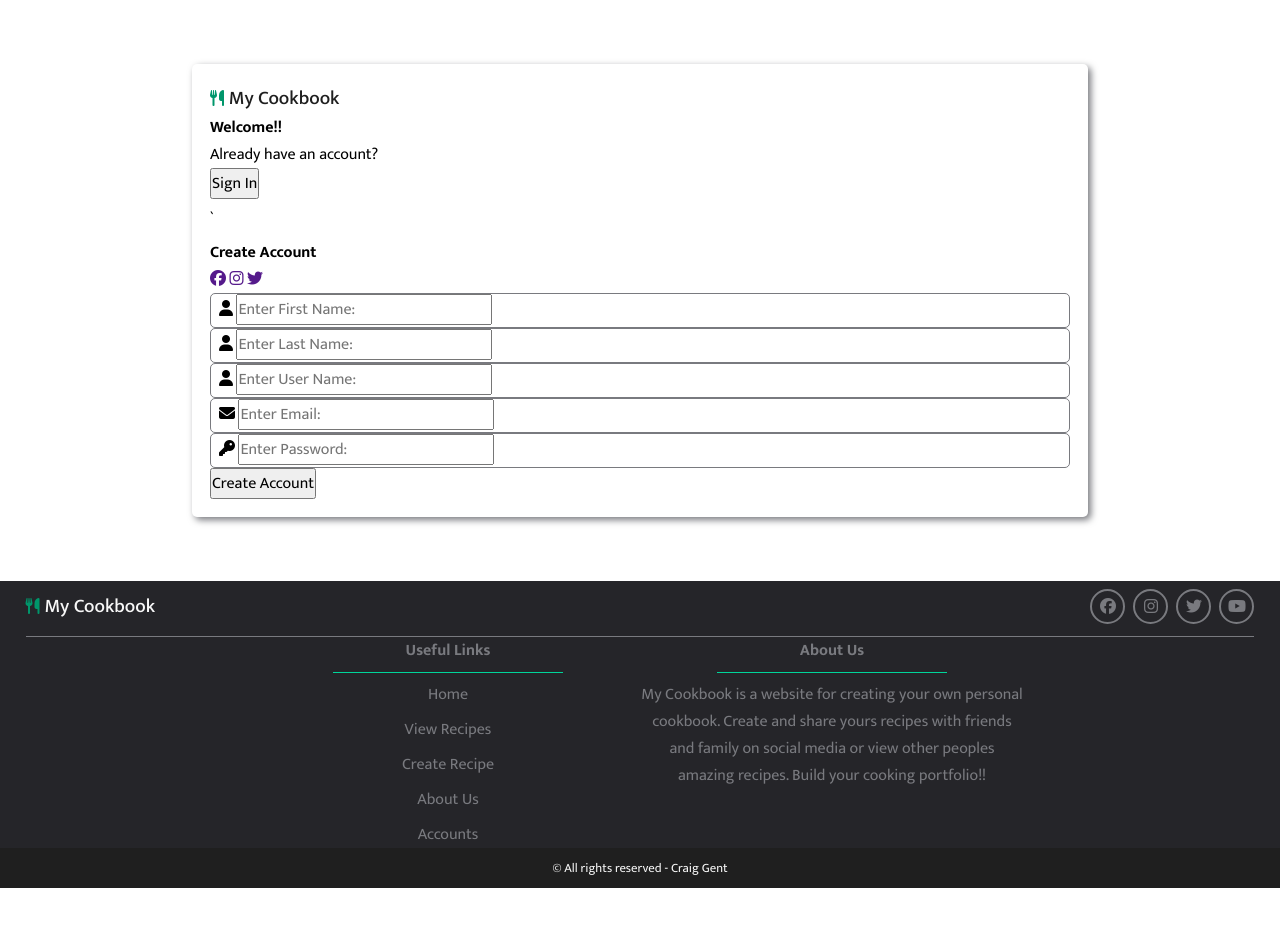
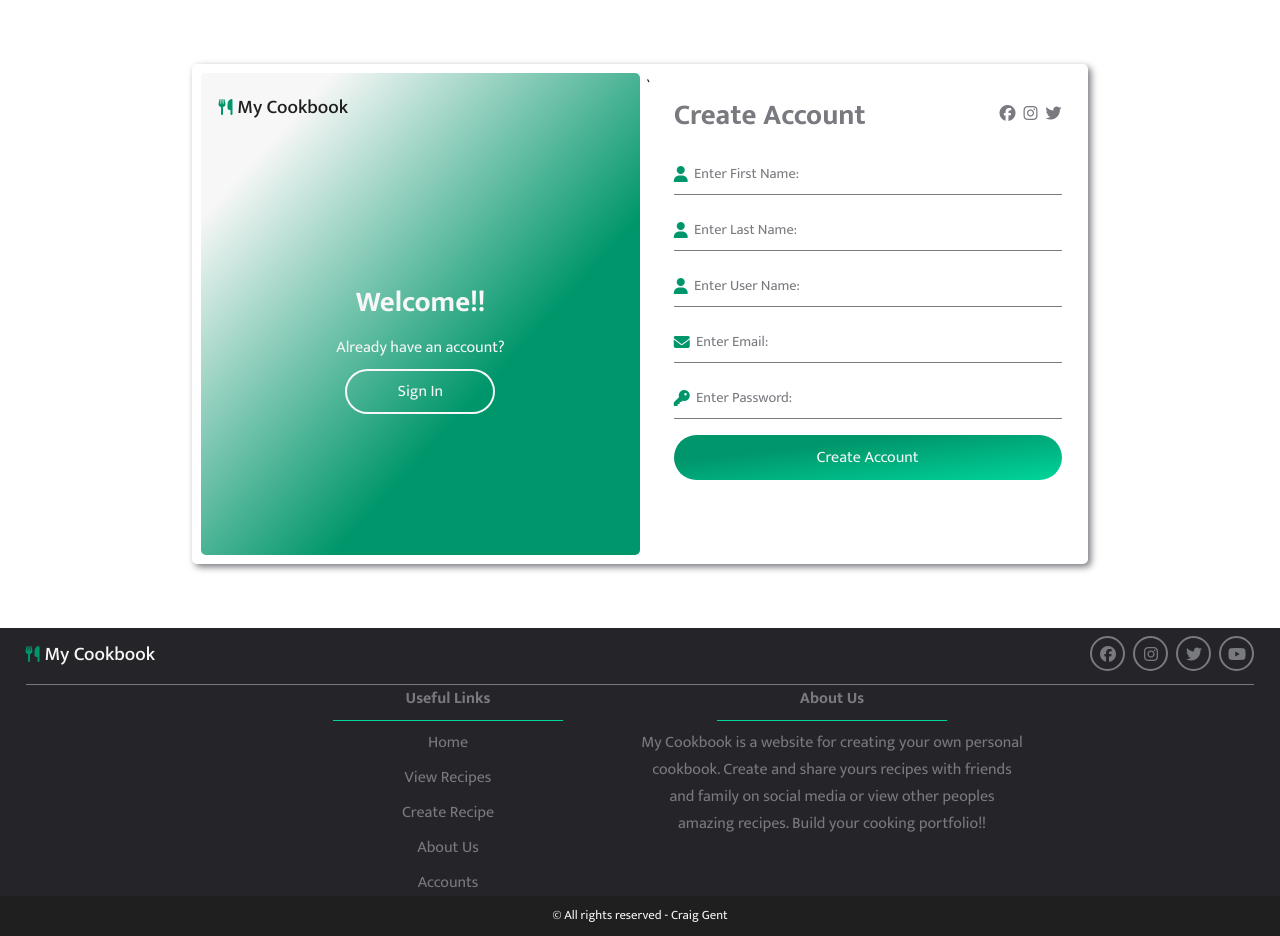
Before and after one commit to Genty83/My_Cookbook, a Flask app: page /accounts in a window 1280 px wide. Shown: the part 380-1316 px from the top of the page. Before the commit the page ends 1268 px from the top, so only its background shows below. Run offline with Flask 3, Linux system fonts and the light colour scheme.

Commit message:
Changed styling for accounts form

```diff
--- a/src/static/css/style.css
+++ b/src/static/css/style.css
@@ -21,6 +21,12 @@
     margin: 0;
     font-size: 1rem;
     font-family: "Mukta", sans-serif;
+}
+a {
+    text-decoration: none;
+}
+h2 {
+    font-size: 1.8rem;
 }
 
 /******* HEADER/NAVBAR STYLING *******/
@@ -75,7 +81,6 @@
 }
 .navbar ul li a {
     color: var(--font-dark-clr);
-    text-decoration: none;
 }
 .navbar ul li a::after {
     content: '';
@@ -289,44 +294,93 @@
     box-shadow: 3px 3px 7px var(--font-medium-clr);
     display: grid;
     gap: 0.4rem;
+    padding: 1%;
+}
+.form-top-content {
+    width: 100%;
+    height: max-content;
+    background: linear-gradient(to right bottom, #F7F7F7 15%, #00966B 65%);
+    border-radius: var(--base-radius);
     padding: 2%;
 }
-.accounts-form h1 {
-    font-size: 2rem;
+.account-info-wrapper {
+    display: flex;
+    flex-direction: column;
+    align-items: center;
+    justify-content: center;
+    width: 100%;
+    height: 100%;
+    gap: 0.5rem;
+    color: var(--font-light-clr);
+}
+#form-sign-in-btn {
+    height: 45px;
+    width: 150px;
+    background-color: transparent;
+    border: 2px solid var(--font-light-clr);
+    background: transparent;
+}
+#form-sign-in-btn:hover {
+    background: #ffffff55;
+}
+.form-bottom-content {
+    width: 100%;
+    display: flex;
+    flex-direction: column;
+    gap: 1rem;
+    padding: 2%;
+    color: var(--font-medium-clr);
+}
+.form-header-content {
+    display: flex;
+    align-items: center;
+    flex-direction: column;
+    gap: 0.5rem;
+}
+.form-socials-wrapper {
+    display: flex;
+    align-items: center;
+    gap: 0.5rem;
+}
+.form-socials-wrapper a {
+    color: var(--font-medium-clr);
+}
+.input {
+    height: 40px;
+    width: 100%;
+    border-bottom: 1px solid var(--font-medium-clr);
+    display: flex;
+    align-items: center;
+}
+.input i {
     color: var(--primary-one-clr);
 }
-.accounts-form label {
+.input input {
+    outline: none;
+    border: none;
+    background-color: transparent;
+    width: 100%;
+    color: var(--font-medium-clr);
+    font-size: 0.9rem;
+    padding-left: 0.4rem;
+}
+.input input::placeholder {
     color: var(--font-medium-clr);
 }
-.submit-btn {
+/* Form btn */
+.form-btn {
+    height: 45px;
+    border-radius: 100vh;
     border: none;
-    border-radius: var(--base-radius);
-    height: 35px;
-    width: 160px;
-    background-color: var(--primary-one-clr);
+    cursor: pointer;
     color: var(--font-light-clr);
-    font-size: 0.9rem;
-    cursor: pointer;
+    background: linear-gradient(to right bottom, #00966B 30%, #00D59A);
+    transition: var(--base-transition);
 }
-/******* INPUT BOX STYLING *******/
-.input {
-    height: 35px;
-    outline: none;
-    border: 1px solid var(--font-medium-clr);
-    border-radius: var(--base-radius);
-    transition: var(--base-transition);
-    padding-left: 0.5rem;
+.form-btn:hover {
+    box-shadow: 0px 0px 10px var(--font-medium-clr);
 }
-.input:hover {
-    border: 1px solid var(--primary-two-clr);
-}
-.input:focus {
-    box-shadow: 0px 0px 7px var(--primary-one-clr);
-}
-.input::placeholder {
-    color: var(--font-medium-clr);
-    font-size: 0.8rem;
-}
+
 
 /******* MEDIA QUERIES *******/
 @media all and (min-width: 760px) {
@@ -345,6 +399,11 @@
     /* Accounts section */
     .accounts-section {
         padding: 5% 15%;
+    }
+    /* Accounts form */
+    .form-header-content {
+        flex-direction: row;
+        justify-content: space-between;
     }
 }
 
@@ -378,4 +437,14 @@
     .footer-middle-wrapper {
         width: 30%;
     }
+    /**/
+    .accounts-form {
+        display: flex;
+        height: 500px;
+    }
+    .form-top-content {
+        width: 50%;
+        height: 100%;
+        flex-shrink: 0;
+    }
 }
```
